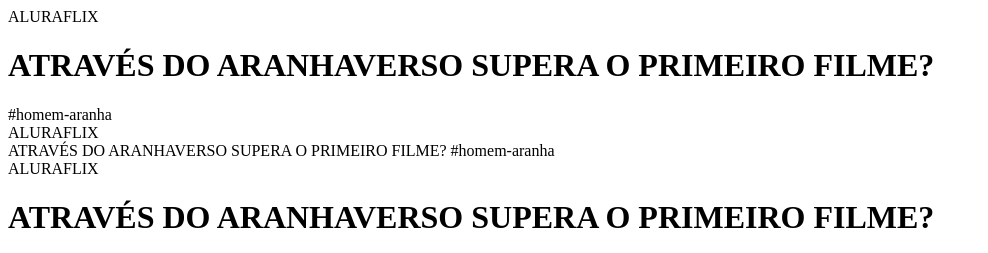
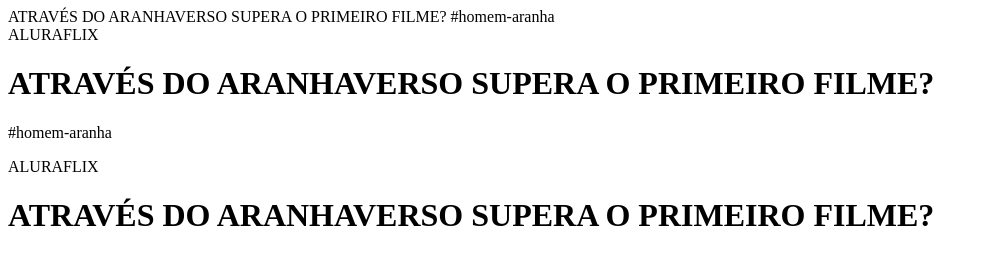
Before and after one commit to Ana157daboca/ALURAFLIX, a plain HTML site: page index.html in a window 1280 px wide. Shown: the top 253 px of the page, without its empty margins (0-988 px from the left). Drawn offline with Linux system fonts and the light colour scheme.

Commit message:
Update index.html

```diff
--- a/index.html
+++ b/index.html
@@ -1,8 +1,4 @@
-<header>ALURAFLIX</header>
 
-<h1>ATRAVÉS DO ARANHAVERSO SUPERA O PRIMEIRO FILME?</h1>
-#homem-aranha
-<header>ALURAFLIX</header>
 
 ATRAVÉS DO ARANHAVERSO SUPERA O PRIMEIRO FILME?
 #homem-aranha
```
